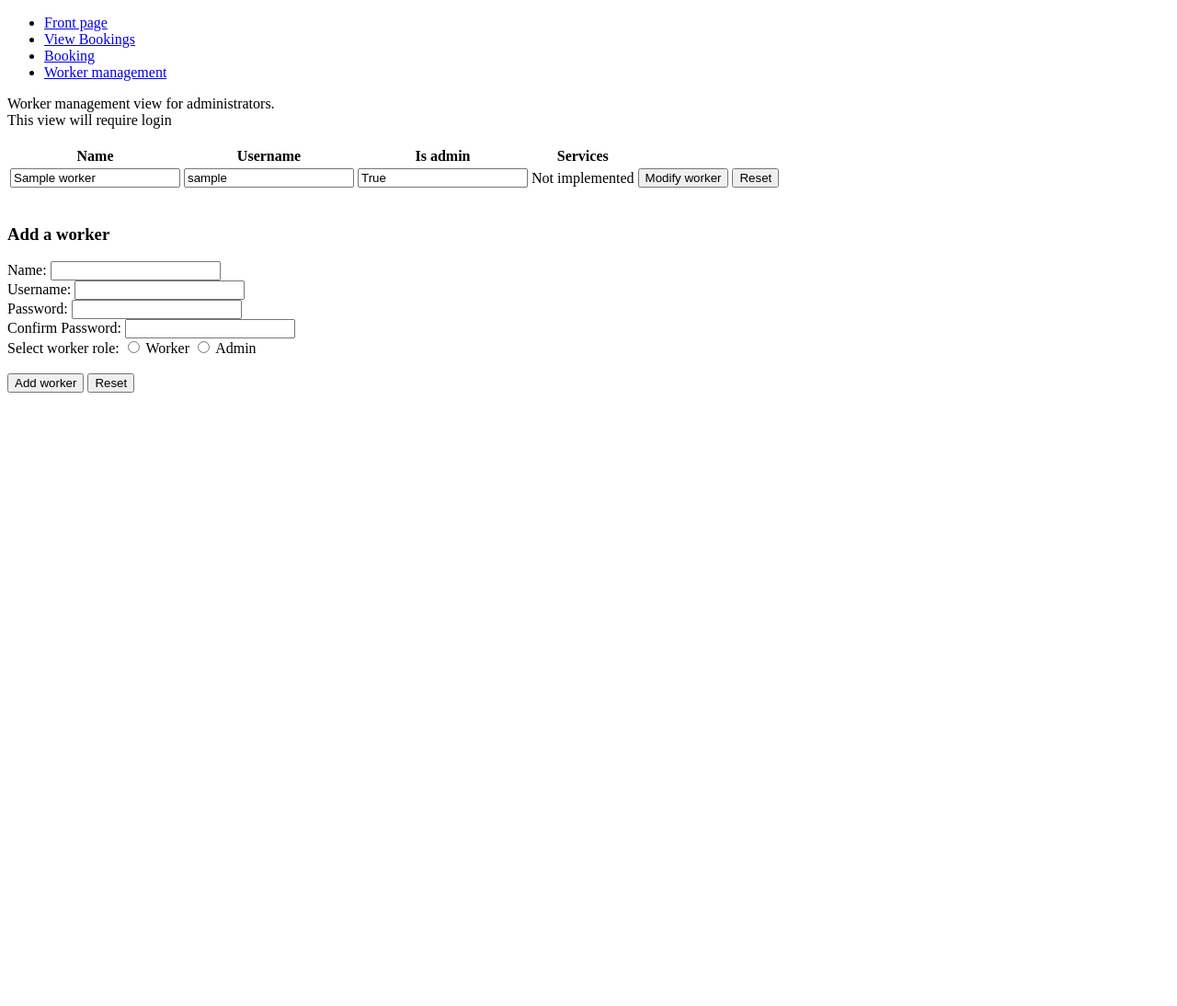
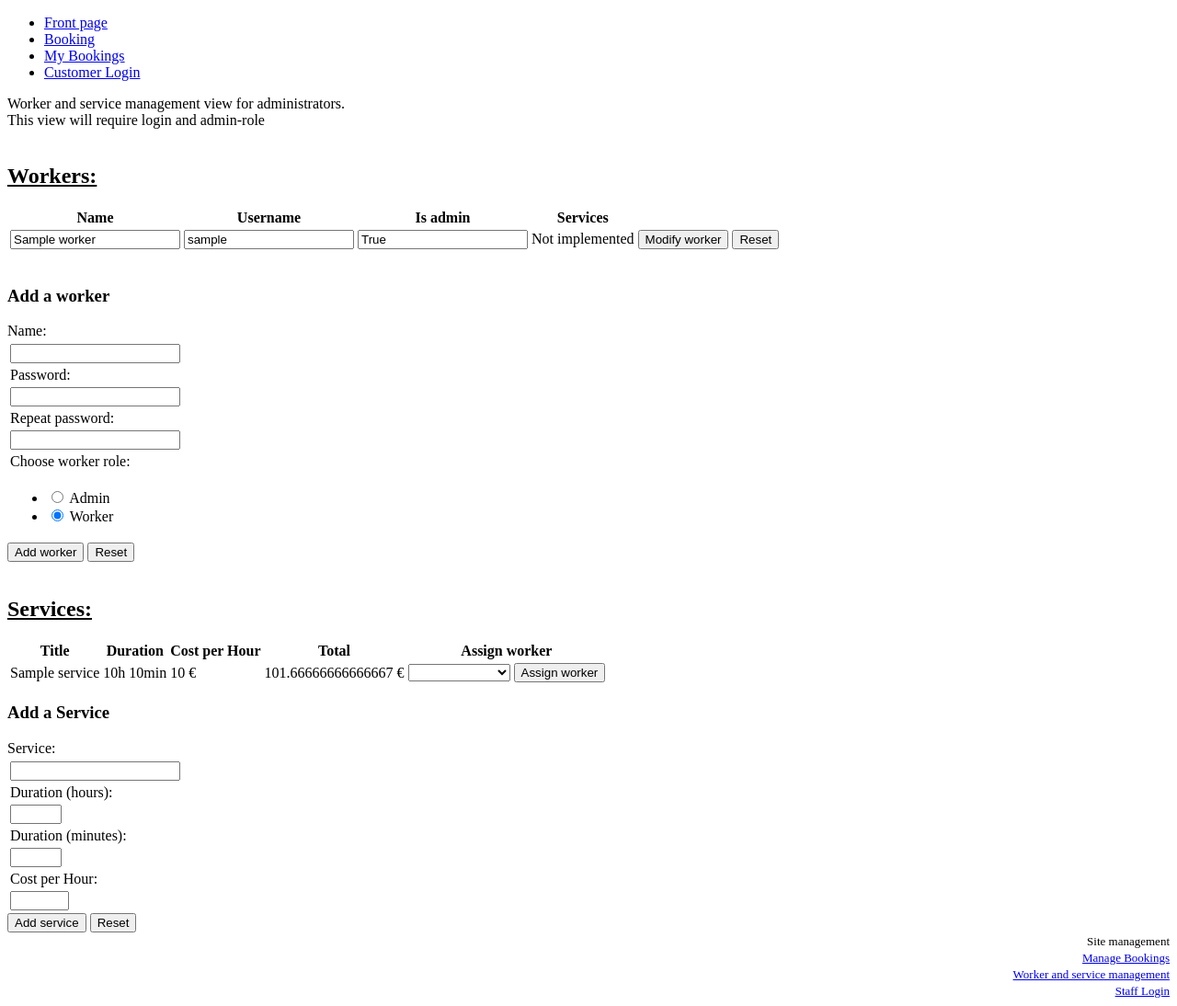
Before and after one commit to sokkanen/OL_Booking, a Flask app: page /worker in a window 1280 px wide. Shown: the whole page at 92% size. Before the commit the page ends 427 px from the top, so only its background shows below. Run offline with Flask 2, Linux system fonts and the light colour scheme; tables that the repository leaves empty hold one stand-in row (values such as "Sample post").

Commit message:
keskeisimmät tietokantataulut luotu. Kirjautumistoiminnallisuus aloitettu.

```diff
--- a/application/__init__.py
+++ b/application/__init__.py
@@ -13,5 +13,8 @@ from application.booking import views
 from application.booking import models
 from application.worker import views
 from application.worker import models
+from application.service import models
+from application.customer import models
+from application.customer import views
 
 db.create_all()
--- a/application/booking/models.py
+++ b/application/booking/models.py
@@ -6,7 +6,7 @@ class Booking(db.Model):
     date_modified = db.Column(db.DateTime, default=db.func.current_timestamp(),
     onupdate=db.func.current_timestamp())
 
-    notes = db.Column(db.String(144), nullable=False)
+    notes = db.Column(db.String(150), nullable=False)
     confirmed = db.Column(db.Boolean, nullable=False)
     requested_date = db.Column(db.DateTime, nullable=False)
 
--- /dev/null
+++ b/application/service/forms.py
@@ -0,0 +1,24 @@
+from flask_wtf import FlaskForm
+from wtforms import StringField, IntegerField, validators
+from wtforms.validators import InputRequired
+from wtforms.ext.sqlalchemy.fields import QuerySelectField
+from application.worker.models import Worker
+
+class ServiceForm(FlaskForm):
+    name = StringField('Service: ', [InputRequired(), validators.Length(max=100)])
+    duration_hrs = IntegerField('Duration (hours): ', [InputRequired(), validators.NumberRange(min=0, max=12)])
+    duration_mins = IntegerField('Duration (minutes): ', [InputRequired(), validators.NumberRange(min=0, max=59)])
+    cost_per_hour = IntegerField('Cost per Hour: ', [InputRequired(), validators.NumberRange(min=0, max=999)])
+
+    class Meta:
+        csrf = False
+
+
+def worker_query():
+    return Worker.query
+
+class Service_Worker_Form(FlaskForm):
+    workers_list = QuerySelectField(query_factory=worker_query, allow_blank=True, get_label='name')
+
+    class Meta:
+        csrf = False
--- a/application/templates/layout.html
+++ b/application/templates/layout.html
@@ -7,14 +7,21 @@
     <body>
         <ul>
             <li><a href="/">Front page</a></li>
-            <li><a href="{{ url_for('booking_index') }}">View Bookings</a></li>
             <li><a href="{{ url_for('cal_index') }}">Booking</a></li>
-            <li><a href="{{ url_for('worker_index') }}">Worker management</a></li>
+            <li><a href="{{ url_for('booking_index') }}">My Bookings</a></li>
+            <li><a href="{{ url_for('customer_login') }}">Customer Login</a></li>
         </ul>
         {% block body %}
             <div>
 
             </div>
         {% endblock %}
+        <div align="right">
+        <font size="2">Site management </br>
+                <a href="{{ url_for('booking_index') }}">Manage Bookings</a></br>
+                <a href="{{ url_for('worker_index') }}">Worker and service management</a></br>
+                <a href="{{ url_for('customer_login') }}">Staff Login</a>
+        </font>
+        </div>
     </body>
 </html>
--- a/application/templates/worker/list.html
+++ b/application/templates/worker/list.html
@@ -1,8 +1,9 @@
 {% extends "layout.html" %}
 
 {% block body %}
-        Worker management view for administrators.<br/>
-        This view will require login<br/><br/>
+        Worker and service management view for administrators.<br/>
+        This view will require login and admin-role<br/><br/>
+        <h2><u>Workers:</u></h2>
 <table>
     <tr>
         <th>Name</th>
@@ -36,19 +37,148 @@
 </br>
 <h3>Add a worker</h3>
 <form method="POST" action="{{ url_for('worker_create') }}">
-        Name:
-        <input type="text" name="name"/><br/>
-        Username:
-        <input type="text" name="username"/><br/>
-        Password:
-        <input type="password" name="password"/><br/>
-        Confirm Password:
-        <input type="password" name="password2"/><br/>
-        Select worker role:
-        <input type="radio" name="admin" value="False"> Worker
-        <input type="radio" name="admin" value="True"> Admin<br></br>
-        <input type="submit" value="Add worker"/>
-        <input type="reset">
+    <table>
+      <tr>
+          {{ wform.name.label}}
+      </tr>
+      <tr>
+          <td>{{ wform.name}}</td>
+          <td>
+          <ul>
+              {% for error in wform.name.errors %}
+              <li>{{ error }}</li>
+              {% endfor %}
+          </ul>
+          </td>
+      </tr>
+        <tr>
+          <td>{{ wform.password.label}}</td>
+        </tr>
+        <tr>
+          <td>
+              {{ wform.password}}</br>
+          </td>
+          <td>
+              <ul>
+                  {% for error in wform.password.errors %}
+                  <li>{{ error }}</li>
+                  {% endfor %}
+              </ul>
+          </td>
+        </tr>
+        <tr>
+            <td>{{ wform.confirm_password.label}}</td>
+        </tr>
+              <tr>
+                <td>
+                    {{ wform.confirm_password}}</br>
+                </td>
+                <td>
+                    <ul>
+                        {% for error in wform.confirm_password.errors %}
+                        <li>{{ error }}</li>
+                        {% endfor %}
+                    </ul>
+                </td>
+              </tr>
+              <tr>
+                    <td>{{ wform.role.label}}</td>
+                </tr>
+                      <tr>
+                        <td>
+                            {{ wform.role}}
+                        </td>
+                </tr>
+    </table>
+  <input type="submit" name="add_worker "value="Add worker"/>
+  <input type="reset">
+</form>
+</br>
+<h2><u>Services:</u></h2>
+<table>
+        <tr>
+            <th>Title</th>
+            <th>Duration</th>
+            <th>Cost per Hour</th>
+            <th>Total</th>
+            <th>Assign worker</th>
+        </tr>
+        {% if services is defined and services|length > 0 %}
+        {% for service in services %}
+        <tr>
+            <td>{{ service.name}}</td>
+            <td>{{ service.duration_hrs}}h {{service.duration_mins}}min</td>
+            <td>{{ service.cost_per_hour }} €</td>
+            <td>{{ (service.cost_per_hour) * (service.duration_hrs) + ((service.cost_per_hour) * (service.duration_mins) / 60) }} €</td>
+            <td>
+                <form method="POST" action="{{ url_for('worker_assign') }}">
+                {{ swform.workers_list }}
+                <input type="submit" name="assign_worker "value="Assign worker"/>
+                </form>
+            </td>
+        </tr>
+        {% endfor %}
+        {% else %}
+        <tr>
+            <td></td>
+            <td></td>
+            <td><h3 style="color:red;"> No services added yet </h3></td>
+        </tr>
+        {% endif %}
+</table></b>
+<h3>Add a Service</h3>
+<form method="POST" action="{{ url_for('service_create') }}">
+    <table>
+        <tr>
+          {{ sform.name.label}}
+        </tr>
+        <tr>
+            <td>{{ sform.name}}</td>
+            <td>
+                <ul>
+                {% for error in sform.name.errors %}
+                <li>{{ error }}</li>
+                {% endfor %}
+                </ul>
+            </td>
+        </tr>
+        <tr>
+            <td>{{ sform.duration_hrs.label }}</td>
+        </tr>
+        <tr>
+            <td>{{ sform.duration_hrs}}</td>
+            <td>
+                <ul>
+                {% for error in sform.duration_hrs.errors %}
+                <li>{{ error }}</li>
+                {% endfor %}
+                </ul>
+            </td>
+        </tr>
+        <tr>
+            <td>{{ sform.duration_mins.label}}</td>
+        </tr>
+        <tr>
+            <td>
+                {{ sform.duration_mins}}</br>
+            </td>
+            <td>
+                <ul>
+                {% for error in sform.duration_mins.errors %}
+                <li>{{ error }}</li>
+                {% endfor %}
+                </ul>
+            </td>
+        </tr>
+        <tr>
+            <td>{{ sform.cost_per_hour.label }}</td>
+        </tr>
+        <tr>
+            <td>{{ sform.cost_per_hour}}</td>
+        </tr>
+    </table>
+  <input type="submit" name="add_service "value="Add service"/>
+  <input type="reset">
 </form>
 
 {% endblock %}
--- /dev/null
+++ b/application/worker/forms.py
@@ -0,0 +1,13 @@
+from flask_wtf import FlaskForm
+from wtforms import StringField, RadioField, fields, validators
+from wtforms.validators import EqualTo, InputRequired
+from wtforms.fields import PasswordField
+
+class WorkerForm(FlaskForm):
+    name = StringField("Name: ", [InputRequired(), validators.Length(min=1, max=100)])
+    password = PasswordField('Password: ', [InputRequired(), validators.Length(min=5, max=100), EqualTo('confirm_password', message='Passwords must match')])
+    confirm_password = PasswordField('Repeat password: ')
+    role = RadioField('Choose worker role: ', choices=[('True', 'Admin'), ('False', 'Worker')], default='False')
+
+    class Meta:
+        csrf = False
--- a/application/worker/views.py
+++ b/application/worker/views.py
@@ -2,32 +2,55 @@ from application import app, db
 from flask import render_template, request, redirect, url_for
 from datetime import datetime, date
 from application.worker.models import Worker
-
-# Kalenteritoiminnallisuus omaan luokkaansa?cat
+from application.service.models import Service
+from application.worker.forms import WorkerForm
+from application.service.forms import ServiceForm, Service_Worker_Form
 
 @app.route("/worker", methods=["GET"])
 def worker_index():
-    return render_template("worker/list.html", workers = Worker.query.all())
+    return render_template("worker/list.html", workers = Worker.query.all(), services = Service.query.all(), wform = WorkerForm(), sform = ServiceForm(), swform = Service_Worker_Form())
 
 @app.route("/worker/<worker_id>/", methods=["POST"])
 def worker_modify(worker_id):
     w = Worker.query.get(worker_id)
+    # TARVITSEE SÄÄTÄÄ JA RAKENTAA
     #b.confirmed = True
     #db.session().commit()
     return redirect(url_for("booking_index"))
 
 @app.route("/worker", methods=["POST"])
 def worker_create():
-    name = request.form.get("name")
-    username = request.form.get("username")
-    password = request.form.get("password") # NO HASH IN USE!!!
-    isAdmin = request.form.get("admin")
+    form = WorkerForm(request.form)
+    if not form.validate():
+        return render_template("worker/list.html", workers = Worker.query.all(), services = Service.query.all(), wform = form, sform = ServiceForm(), swform = Service_Worker_Form())
+    name = form.name.data
+    password = form.password.data
+    isAdmin = form.role.data
     if isAdmin == "True":
         isAdmin = True
     else:
         isAdmin = False
-    worker = Worker(name, username, password, isAdmin)
+    worker = Worker(name, name, password, isAdmin)
     db.session().add(worker)
     db.session().commit()
+    return redirect(url_for("worker_index"))
 
+@app.route("/worker/assign", methods=["POST"])
+def worker_assign():
+    # TARVITSEE LIITOSTAULUN
+    print("hi!")
     return redirect(url_for("worker_index"))
+
+@app.route("/worker/add_service", methods=["POST"])
+def service_create():
+    form = ServiceForm(request.form)
+    if not form.validate():
+        return render_template("worker/list.html", workers = Worker.query.all(), services = Service.query.all(), wform = WorkerForm(), sform = form, swform = Service_Worker_Form())
+    name = form.name.data
+    duration_hrs = form.duration_hrs.data
+    duration_mins = form.duration_mins.data
+    cost = form.cost_per_hour.data
+    service = Service(name, duration_hrs, duration_mins, cost)
+    db.session().add(service)
+    db.session().commit()
+    return redirect(url_for("worker_index"))
--- a/requirements.txt
+++ b/requirements.txt
@@ -1,7 +1,9 @@
 astroid==2.1.0
 Click==7.0
 Flask==1.0.2
+Flask-Login==0.4.1
 Flask-SQLAlchemy==2.3.2
+Flask-WTF==0.14.2
 gunicorn==19.9.0
 isort==4.3.4
 itsdangerous==1.1.0
@@ -9,6 +11,7 @@ Jinja2==2.10
 lazy-object-proxy==1.3.1
 MarkupSafe==1.1.0
 mccabe==0.6.1
+pkg-resources==0.0.0
 pylint==2.2.2
 pylint-flask==0.5
 pylint-plugin-utils==0.4
@@ -17,3 +20,4 @@ SQLAlchemy==1.2.16
 typed-ast==1.2.0
 Werkzeug==0.14.1
 wrapt==1.11.1
+WTForms==2.2.1
```
Also changed, not shown: application/booking/cal.py (added, +28 -0 lines), application/booking/forms.py (added, +18 -0 lines), application/booking/views.py (+18 -34 lines), application/customer/forms.py (added, +22 -0 lines), application/customer/models.py (added, +31 -0 lines), application/customer/views.py (added, +22 -0 lines), application/service/models.py (added, +14 -0 lines), application/templates/booking/calendar.html (+47 -21 lines), application/templates/customer/loginform.html (added, +39 -0 lines), 2 other files.
